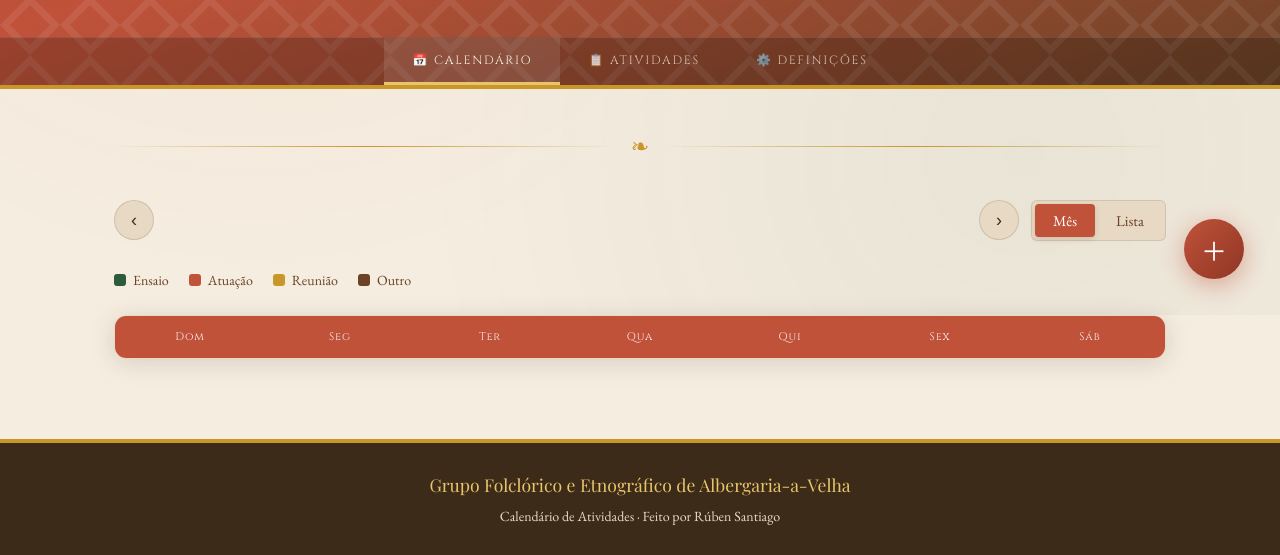
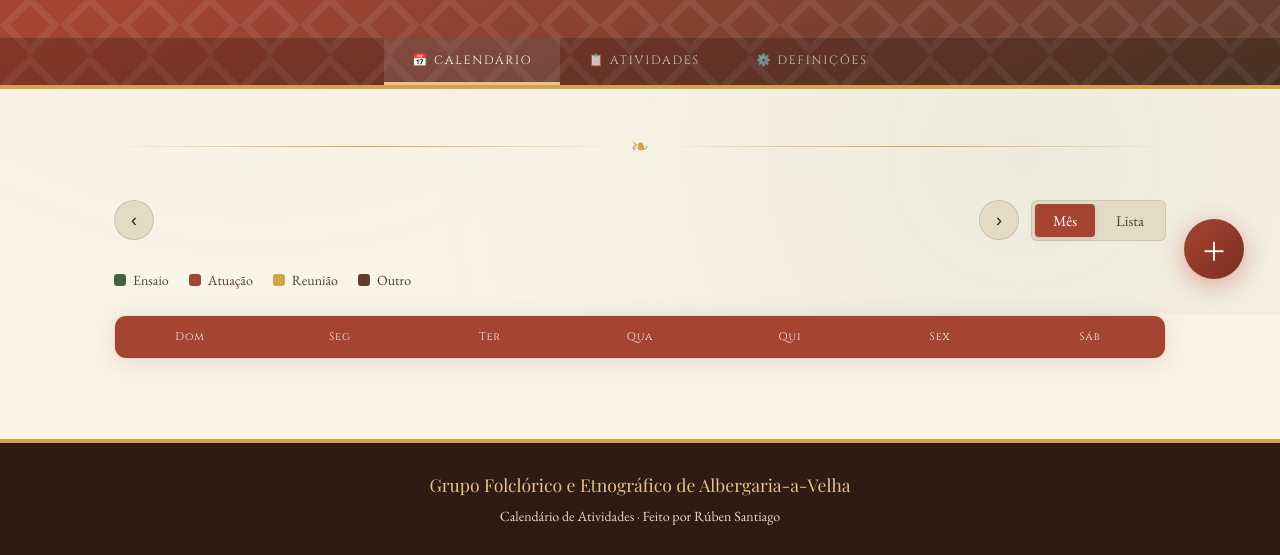
Before and after one commit to santiagoruben723-glitch/GFEAV_SAIDAS_E_ATIVIDADES, a plain HTML site: page Calendario_GFEAV/index.html in a window 1280 px wide. Shown: the part 485-1040 px from the top of the page. Drawn offline with nearby package versions, Linux system fonts and the light colour scheme; a web font is replaced by a local one.

Commit message:
Update color variables in style.css

```diff
--- a/Calendario_GFEAV/style.css
+++ b/Calendario_GFEAV/style.css
@@ -1,18 +1,22 @@
 /* ── VARIÁVEIS E CORES ── */
 :root {
-    --terracotta: #c0523a;
-    --terracotta-dark: #8f3624;
-    --gold: #c9962a;
-    --gold-light: #e8c46a;
-    --green: #2d5a3d;
-    --green-light: #4a8560;
-    --cream: #f5ede0;
-    --cream-dark: #e8d9c4;
-    --brown: #3d2b1a;
-    --brown-mid: #6b4226;
-    --white: #fdf8f1;
-    --shadow: rgba(61,43,26,0.15);
-    --shadow-strong: rgba(61,43,26,0.3);
+  /* Cores extraídas do Logotipo */
+  --terracotta: #a64432;      /* Um vermelho mais profundo que combina com os detalhes do logo */
+  --terracotta-dark: #7a2f22;
+  --gold: #d4a348;           /* Tom de palha/ouro velho do cesto */
+  --gold-light: #e6c28a;
+
+  /* Cores de Fundo e Contraste */
+  --cream: #f9f4e8;          /* Bege clarinho para parecer papel antigo/linho */
+  --cream-dark: #e3dbc5;
+  --brown: #2d1b14;          /* Castanho muito escuro (cor da madeira do barril) */
+  --brown-mid: #5c3d2e;      /* Tom intermédio para textos secundários */
+
+  /* Cores das Categorias (Afinadas) */
+  --green: #436341;          /* Verde azeitona/tradicional */
+  --white: #ffffff;
+  --shadow: rgba(45, 27, 20, 0.1);
+  --shadow-strong: rgba(45, 27, 20, 0.25);
 }
 
 /* ── RESET GERAL ── */
```
